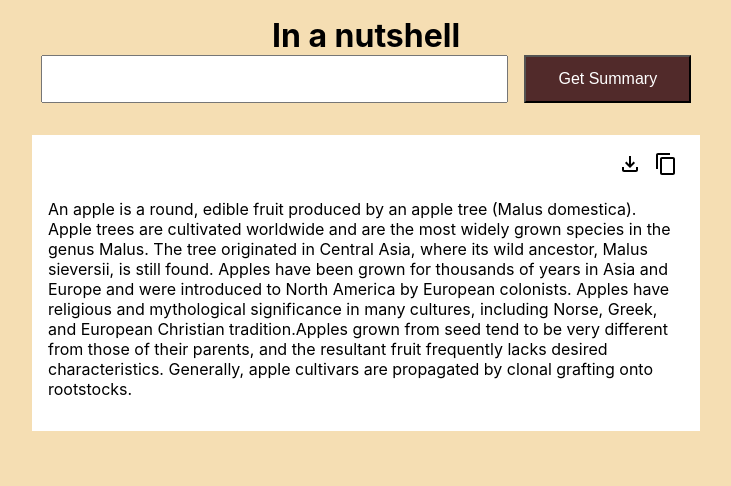
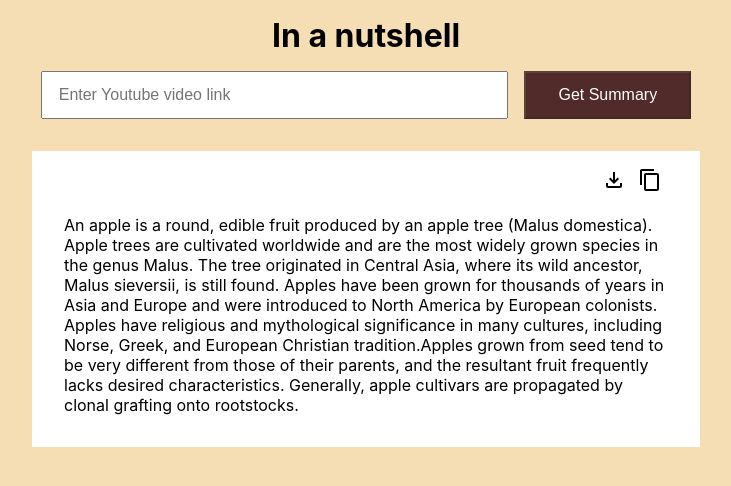
Before and after one commit to MadhushreeKunder/Generative-AI, a React (Create React App) app in the folder video-summariser/: page / in a window 1280 px wide. Shown: the top 486 px of the page, without its empty margins (274-1005 px from the left). Built offline with nearby package versions, Linux system fonts and the light colour scheme.

Commit message:
add: video thumbnail

```diff
--- a/video-summariser/src/Video/VideoInput.css
+++ b/video-summariser/src/Video/VideoInput.css
@@ -5,6 +5,10 @@
 .main {
   background-color: wheat;
   /* background-image: url(https://media.giphy.com/media/U3qYN8S0j3bpK/giphy.gif); */
+}
+
+.heading {
+  margin-bottom: 1rem;
 }
 
 .data-section {
@@ -28,7 +32,7 @@ h1 {
 
 .video__input {
   height: 3rem;
-  font-size: 1.5rem;
+  font-size: 1rem;
   padding: 0 1rem;
   flex-basis: 70%;
 }
@@ -44,11 +48,13 @@ h1 {
 
 .video__summary {
   text-align: left;
+  max-height: 60vh;
+  overflow-y: auto;
 }
 
 .video__summary--section {
   background-color: white;
-  padding: 1rem;
+  padding: 1rem 2rem;
 }
 
 .icon_button {
@@ -68,3 +74,18 @@ h1 {
   display: flex;
   justify-content: flex-end;
 }
+
+.video__summary::-webkit-scrollbar {
+  width: 5px !important;
+}
+
+/* Track */
+.video__summary::-webkit-scrollbar-track {
+  background: rgb(208, 208, 208);
+}
+
+/* Handle */
+.video__summary::-webkit-scrollbar-thumb {
+  background: rgb(53, 53, 100);
+  border-radius: 10px;
+}
--- a/video-summariser/src/Video/VideoInput.jsx
+++ b/video-summariser/src/Video/VideoInput.jsx
@@ -10,6 +10,16 @@ const data =
   "An apple is a round, edible fruit produced by an apple tree (Malus domestica). Apple trees are cultivated worldwide and are the most widely grown species in the genus Malus. The tree originated in Central Asia, where its wild ancestor, Malus sieversii, is still found. Apples have been grown for thousands of years in Asia and Europe and were introduced to North America by European colonists. Apples have religious and mythological significance in many cultures, including Norse, Greek, and European Christian tradition.Apples grown from seed tend to be very different from those of their parents, and the resultant fruit frequently lacks desired characteristics. Generally, apple cultivars are propagated by clonal grafting onto rootstocks.   ";
 
 export const VideoInput = () => {
+  const [inputVideoURL, setInputVideoURL] = useState("");
+  const [videoDetails, setVideoDetails] = useState({});
+  const [videoThumbnail, setVideoThumbnail] = useState();
+
+  //   https://img.youtube.com/vi/Sxxw3qtb3_g/maxresdefault.jpg
+
+  //   const videoThumbnaill = axios.get(
+  //     `https://img.youtube.com/vi/${videoId}/maxresdefault.jpg`,
+  //   );
+
   const handleDownload = () => {
     const updatedText = document.querySelector("p").textContent;
 
@@ -27,14 +37,49 @@ export const VideoInput = () => {
     toast("Copied!", { autoClose: 300 });
   };
 
+  console.log(inputVideoURL);
+
+  // Usage
+
+  const getVideoSummary = () => {
+    if (inputVideoURL.length > 0) {
+      const result = axios
+        .get(
+          `https://narrowexoticprofile.kavuuuu.repl.co/transcript?videoURL=${inputVideoURL}`,
+        )
+        .then((res) => {
+          console.log(res);
+          setVideoDetails(res.data);
+        });
+    }
+  };
+
+  useEffect(() => {
+    setVideoThumbnail(
+      `https://img.youtube.com/vi/${videoDetails.videoId}/maxresdefault.jpg`,
+    );
+    // axios.get(
+    //   `https://img.youtube.com/vi/${videoDetails.videoId}/maxresdefault.jpg`,
+    // ).then()
+  }, [videoDetails]);
+
   return (
     <div className="main">
       <div className="data-section">
-        <h1 className="notranslate">In a nutshell</h1>
+        <h1 className="notranslate heading">In a nutshell</h1>
         <div className="video__input--area">
-          <input type="text" className="video__input notranslate"></input>
+          <input
+            type="text"
+            className="video__input notranslate"
+            onChange={(e) => setInputVideoURL(e.target.value.trim())}
+            placeholder="Enter Youtube video link"
+          />
 
-          <button className="video__button--summary notranslate">
+          <button
+            className="video__button--summary notranslate"
+            onClick={getVideoSummary}
+            disabled={inputVideoURL.length === 0}
+          >
             Get Summary
           </button>
         </div>
```
